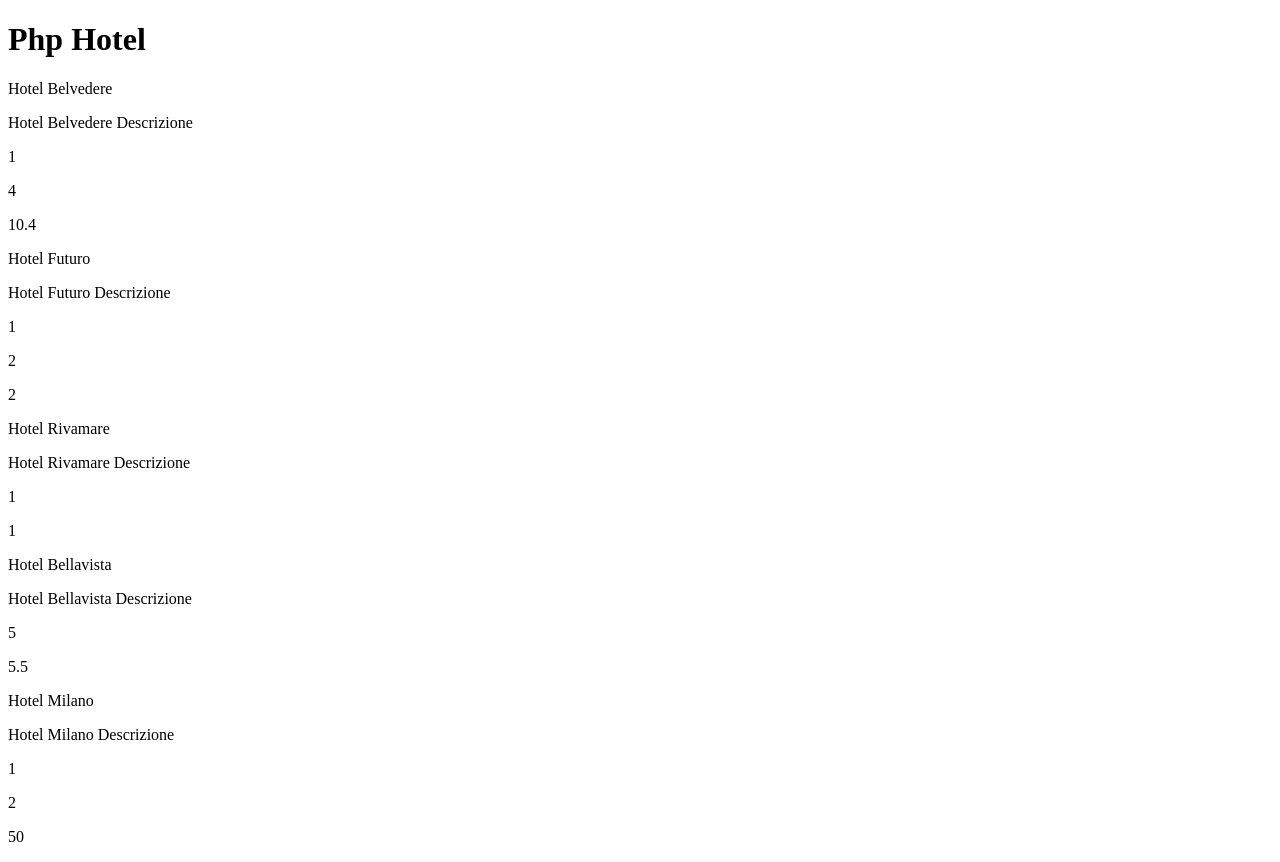
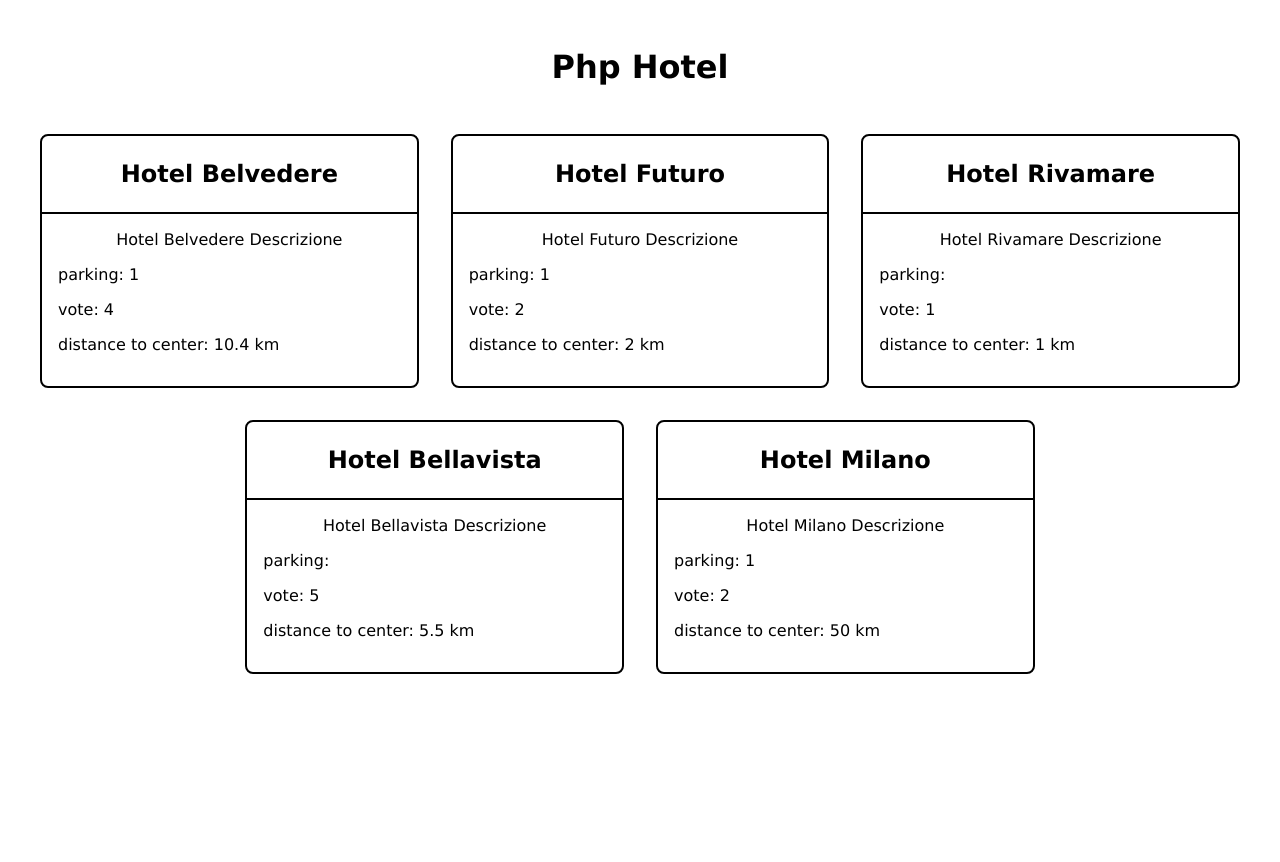
Before and after one commit to Marco-Vigilio/php-hotel, a PHP site: page / in a window 1280 px wide. After the commit the page ends 674 px from the top, so only its background shows below. Run offline with PHP 8.4, Linux system fonts and the light colour scheme.

Commit message:
inserisco lo stile css

```diff
--- /dev/null
+++ b/css/style.css
@@ -0,0 +1,49 @@
+* {
+    margin: 0;
+    padding: 0;
+    box-sizing: border-box;
+}
+
+li {
+    list-style: none;
+}
+
+body {
+    font-family: 'Lucida Sans', 'Lucida Sans Regular', 'Lucida Grande', 'Lucida Sans Unicode', Geneva, Verdana, sans-serif;
+}
+
+h1 {
+    margin: 3rem 0;
+}
+
+h2 {
+    padding: 1.5rem;
+    border-bottom: 2px solid black;
+}
+
+.contain {
+    max-width: 1200px;
+    margin: 0 auto;
+    display: flex;
+    justify-content: center;
+    flex-wrap: wrap;
+    gap: 2rem;
+}
+
+.center {
+    text-align: center;
+}
+
+.item {
+    border: 2px solid black;
+    border-radius: .5rem;
+    width: calc((100% - 4rem) / 3);
+}
+
+.info {
+    padding: 1rem;
+}
+
+li {
+    margin: 1rem 0;
+}
--- a/index.php
+++ b/index.php
@@ -40,24 +40,39 @@
 
     ];
 
+    $empty = 0;
+
 ?>
 
 <html lang="en">
     <head>
         <meta charset="UTF-8">
         <meta name="viewport" content="width=device-width, initial-scale=1.0">
+        <link rel="stylesheet" href="./css/style.css">
         <title>Php Hotel</title>
     </head>
     <body>
-    <h1>Php Hotel</h1>
+        <header>
+
+        </header>
+        <main>
+            <h1 class="center">Php Hotel</h1>
+            <div class="contain">
                 <?php foreach ($hotels as $key => $value) { ?>
-        <div>
-            <p><?php echo $value["name"] ?></p>
-            <p><?php echo $value["description"] ?></p>
-            <p><?php echo $value["parking"] ?></p>
-            <p><?php echo $value["vote"] ?></p>
-            <p><?php echo $value["distance_to_center"] ?></p>
+                    <div class="item">
+                        <h2 class="center"><?php echo $value["name"] ?></h2>
+                        <div class="info">
+                            <p class="center"><?php echo $value["description"] ?></p>
+                            <ul>
+                                <li>parking: <?php echo $value["parking"] ?></li>
+                                <li>vote: <?php echo $value["vote"] ?></li>
+                                <li>distance to center: <?php echo $value["distance_to_center"] ?> km</li>
+                            </ul>
+                        </div>
+
                     </div>
                 <?php } ?>
+            </div>
+        </main>
     </body>
 </html>
```
Lines whose indentation alone changed are shown as unchanged.
